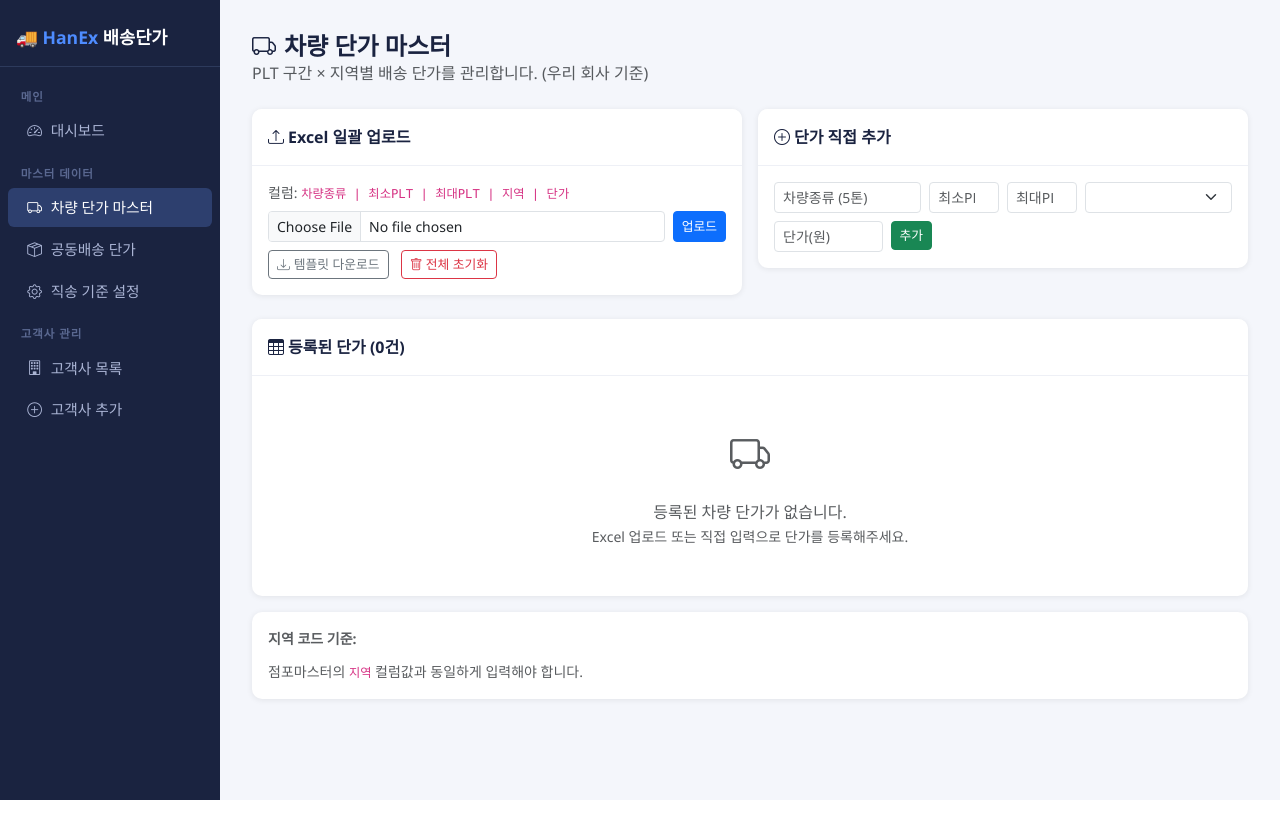
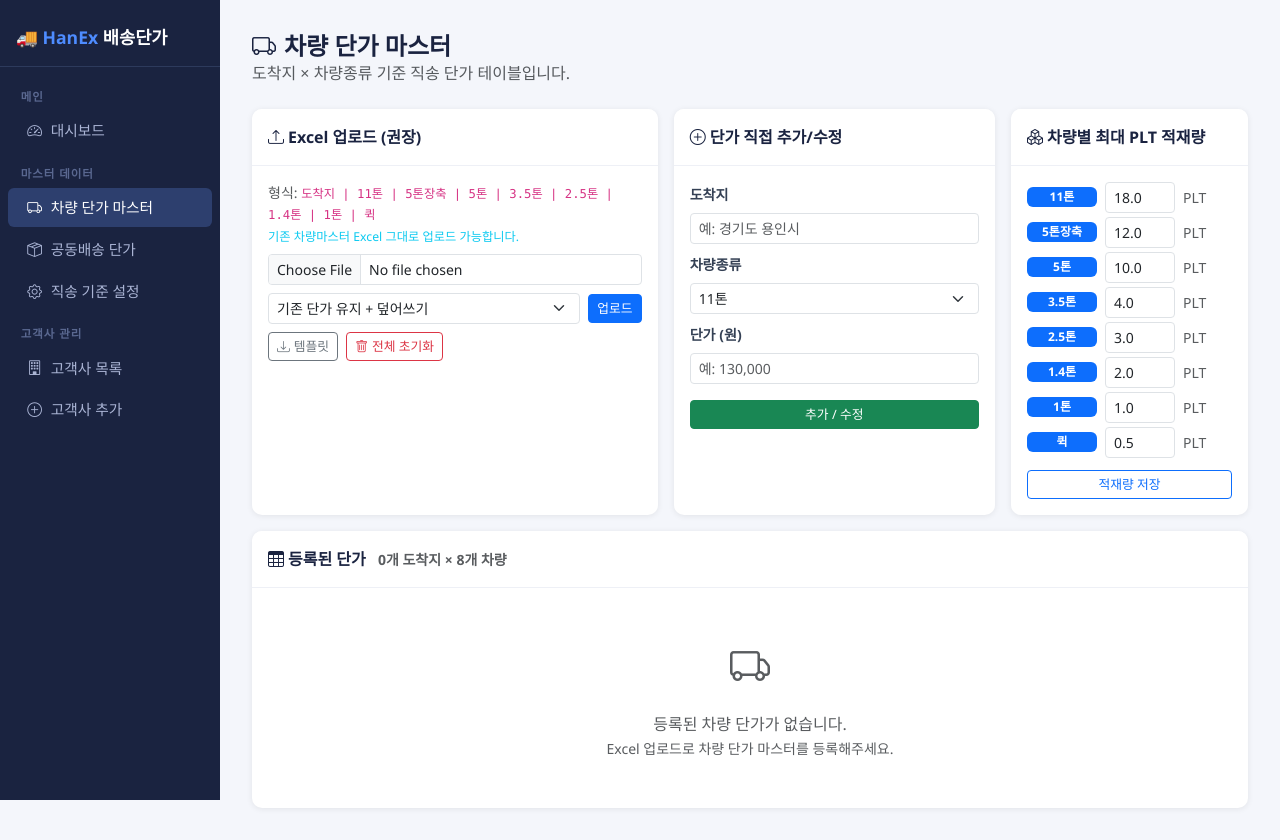
Before and after one commit to sangjin94/hanex_deliverycost, a Flask app: page /masters/vehicle in a window 1280 px wide. Before the commit the page ends 800 px from the top, so only its background shows below. Run offline with Flask 3, Linux system fonts and the light colour scheme; data comes from the database, SQL or seed files in the repository; data that the repository does not hold is empty.

Commit message:
fix: 차량 단가마스터 500 에러 수정
- vehicle_master_add, vehicle_master_delete 라우트 누락 → 추가
- vehicle.html 템플릿을 새 모델(도착지×차량종류 매트릭스)에 맞게 재작성
- 직접 추가 폼: destination + vehicle_type + unit_price로 변경
- 테이블: 도착지를 행, 차량종류를 열로 하는 매트릭스 뷰

Co-Authored-By: Claude Sonnet 4.6 <noreply@anthropic.com>

```diff
--- a/app.py
+++ b/app.py
@@ -245,6 +245,34 @@ def vehicle_master_upload():
     except Exception as e:
         db.session.rollback()
         flash(f'업로드 오류: {e}', 'danger')
+    return redirect(url_for('vehicle_master'))
+
+
+@app.route('/masters/vehicle/add', methods=['POST'])
+def vehicle_master_add():
+    try:
+        destination = request.form['destination'].strip()
+        vehicle_type = request.form['vehicle_type'].strip()
+        unit_price = int(request.form['unit_price'].replace(',', ''))
+        existing = VehicleRate.query.filter_by(destination=destination, vehicle_type=vehicle_type).first()
+        if existing:
+            existing.unit_price = unit_price
+            flash(f'[{destination} / {vehicle_type}] 단가가 수정되었습니다.', 'success')
+        else:
+            db.session.add(VehicleRate(destination=destination, vehicle_type=vehicle_type, unit_price=unit_price))
+            flash(f'[{destination} / {vehicle_type}] 단가가 추가되었습니다.', 'success')
+        db.session.commit()
+    except Exception as e:
+        flash(f'오류: {e}', 'danger')
+    return redirect(url_for('vehicle_master'))
+
+
+@app.route('/masters/vehicle/<int:vid>/delete', methods=['POST'])
+def vehicle_master_delete(vid):
+    v = VehicleRate.query.get_or_404(vid)
+    db.session.delete(v)
+    db.session.commit()
+    flash('삭제되었습니다.', 'warning')
     return redirect(url_for('vehicle_master'))
 
 
--- a/templates/masters/vehicle.html
+++ b/templates/masters/vehicle.html
@@ -3,88 +3,127 @@
 {% block content %}
 <div class="page-header">
   <h1><i class="bi bi-truck me-2"></i>차량 단가 마스터</h1>
-  <p class="text-muted mb-0">PLT 구간 × 지역별 배송 단가를 관리합니다. (우리 회사 기준)</p>
+  <p class="text-muted mb-0">도착지 × 차량종류 기준 직송 단가 테이블입니다.</p>
 </div>
 
-<div class="row g-3 mb-4">
-  <div class="col-md-6">
-    <div class="card">
-      <div class="card-header py-3"><i class="bi bi-upload me-1"></i>Excel 일괄 업로드</div>
+<div class="row g-3 mb-3">
+  <!-- Excel 업로드 -->
+  <div class="col-md-5">
+    <div class="card h-100">
+      <div class="card-header py-3"><i class="bi bi-upload me-1"></i>Excel 업로드 (권장)</div>
       <div class="card-body">
-        <p class="text-muted small mb-2">컬럼: <code>차량종류 | 최소PLT | 최대PLT | 지역 | 단가</code></p>
-        <form method="POST" action="{{ url_for('vehicle_master_upload') }}" enctype="multipart/form-data" class="d-flex gap-2">
-          <input type="file" name="file" class="form-control form-control-sm" accept=".xlsx,.xls,.csv" required>
-          <button type="submit" class="btn btn-primary btn-sm text-nowrap">업로드</button>
+        <p class="text-muted small mb-2">
+          형식: <code>도착지 | 11톤 | 5톤장축 | 5톤 | 3.5톤 | 2.5톤 | 1.4톤 | 1톤 | 퀵</code><br>
+          <span class="text-info small">기존 차량마스터 Excel 그대로 업로드 가능합니다.</span>
+        </p>
+        <form method="POST" action="{{ url_for('vehicle_master_upload') }}" enctype="multipart/form-data">
+          <div class="mb-2">
+            <input type="file" name="file" class="form-control form-control-sm" accept=".xlsx,.xls,.csv" required>
+          </div>
+          <div class="d-flex gap-2 align-items-center mb-2">
+            <select name="overwrite" class="form-select form-select-sm">
+              <option value="no">기존 단가 유지 + 덮어쓰기</option>
+              <option value="yes">전체 초기화 후 업로드</option>
+            </select>
+            <button type="submit" class="btn btn-primary btn-sm text-nowrap">업로드</button>
+          </div>
         </form>
-        <div class="mt-2">
+        <div class="d-flex gap-2 mt-1">
           <a href="{{ url_for('vehicle_master_template') }}" class="btn btn-outline-secondary btn-sm">
-            <i class="bi bi-download me-1"></i>템플릿 다운로드
+            <i class="bi bi-download me-1"></i>템플릿
           </a>
-          <form method="POST" action="{{ url_for('vehicle_master_clear') }}" class="d-inline ms-2"
-                onsubmit="return confirmDelete('전체 차량 단가를 삭제합니다. 계속하시겠습니까?')">
-            <button class="btn btn-outline-danger btn-sm"><i class="bi bi-trash"></i> 전체 초기화</button>
+          <form method="POST" action="{{ url_for('vehicle_master_clear') }}" class="d-inline"
+                onsubmit="return confirmDelete('전체 차량 단가를 삭제합니다.')">
+            <button class="btn btn-outline-danger btn-sm"><i class="bi bi-trash me-1"></i>전체 초기화</button>
           </form>
         </div>
       </div>
     </div>
   </div>
-  <div class="col-md-6">
-    <div class="card">
-      <div class="card-header py-3"><i class="bi bi-plus-circle me-1"></i>단가 직접 추가</div>
+
+  <!-- 직접 추가 -->
+  <div class="col-md-4">
+    <div class="card h-100">
+      <div class="card-header py-3"><i class="bi bi-plus-circle me-1"></i>단가 직접 추가/수정</div>
       <div class="card-body">
         <form method="POST" action="{{ url_for('vehicle_master_add') }}">
-          <div class="row g-2">
-            <div class="col-4">
-              <input type="text" name="vehicle_type" class="form-control form-control-sm" placeholder="차량종류 (5톤)" required>
-            </div>
-            <div class="col-2">
-              <input type="number" name="min_plt" class="form-control form-control-sm" placeholder="최소PLT" step="0.5" required>
-            </div>
-            <div class="col-2">
-              <input type="number" name="max_plt" class="form-control form-control-sm" placeholder="최대PLT" step="0.5" required>
-            </div>
-            <div class="col">
-              <select name="region" class="form-select form-select-sm" required>
-                {% for r in regions %}<option>{{ r }}</option>{% endfor %}
-              </select>
-            </div>
-            <div class="col-3">
-              <input type="text" name="unit_price" class="form-control form-control-sm" placeholder="단가(원)" required>
-            </div>
-            <div class="col-auto">
-              <button type="submit" class="btn btn-success btn-sm">추가</button>
-            </div>
+          <div class="mb-2">
+            <label class="form-label small fw-semibold">도착지</label>
+            <input type="text" name="destination" class="form-control form-control-sm"
+                   placeholder="예: 경기도 용인시" list="dest-list" required>
+            <datalist id="dest-list">
+              {% for d in destinations %}<option value="{{ d }}">{% endfor %}
+            </datalist>
           </div>
+          <div class="mb-2">
+            <label class="form-label small fw-semibold">차량종류</label>
+            <select name="vehicle_type" class="form-select form-select-sm" required>
+              {% for vt in vehicle_types %}<option>{{ vt }}</option>{% endfor %}
+            </select>
+          </div>
+          <div class="mb-3">
+            <label class="form-label small fw-semibold">단가 (원)</label>
+            <input type="text" name="unit_price" class="form-control form-control-sm"
+                   placeholder="예: 130,000" required>
+          </div>
+          <button type="submit" class="btn btn-success btn-sm w-100">추가 / 수정</button>
+        </form>
+      </div>
+    </div>
+  </div>
+
+  <!-- 차량 적재량 설정 -->
+  <div class="col-md-3">
+    <div class="card h-100">
+      <div class="card-header py-3"><i class="bi bi-boxes me-1"></i>차량별 최대 PLT 적재량</div>
+      <div class="card-body">
+        <form method="POST" action="{{ url_for('vehicle_capacity_update') }}">
+          {% for cap in capacities %}
+          <div class="d-flex align-items-center gap-2 mb-1">
+            <span class="badge bg-primary" style="width:70px;text-align:center">{{ cap.vehicle_type }}</span>
+            <input type="number" name="cap_{{ cap.id }}" value="{{ cap.max_plt }}"
+                   class="form-control form-control-sm" style="width:70px" step="0.5" min="0.5">
+            <span class="text-muted small">PLT</span>
+          </div>
+          {% endfor %}
+          <button type="submit" class="btn btn-outline-primary btn-sm w-100 mt-2">적재량 저장</button>
         </form>
       </div>
     </div>
   </div>
 </div>
 
+<!-- 단가 테이블 -->
 <div class="card">
   <div class="card-header py-3">
-    <i class="bi bi-table me-1"></i>등록된 단가 ({{ vehicles|length }}건)
+    <i class="bi bi-table me-1"></i>등록된 단가
+    <span class="text-muted small ms-2">{{ destinations|length }}개 도착지 × {{ vehicle_types|length }}개 차량</span>
   </div>
   <div class="card-body p-0">
-    {% if vehicles %}
-    <div class="table-responsive">
-      <table class="table table-hover mb-0">
-        <thead class="table-light">
-          <tr><th>차량종류</th><th>PLT 구간</th><th>지역</th><th class="text-end">단가(원)</th><th></th></tr>
+    {% if destinations %}
+    <div class="table-responsive" style="max-height:600px;overflow-y:auto">
+      <table class="table table-bordered table-hover table-sm mb-0" style="font-size:.82rem">
+        <thead class="table-dark" style="position:sticky;top:0">
+          <tr>
+            <th style="min-width:130px">도착지</th>
+            {% for vt in vehicle_types %}
+            <th class="text-end text-nowrap">{{ vt }}</th>
+            {% endfor %}
+          </tr>
         </thead>
         <tbody>
-        {% for v in vehicles %}
+        {% for dest in destinations %}
         <tr>
-          <td><span class="badge bg-primary">{{ v.vehicle_type }}</span></td>
-          <td>{{ v.min_plt|int }}~{{ v.max_plt|int }} PLT</td>
-          <td><span class="badge bg-secondary badge-region">{{ v.region }}</span></td>
-          <td class="text-end fw-semibold">{{ '{:,}'.format(v.unit_price) }}원</td>
+          <td class="fw-semibold">{{ dest }}</td>
+          {% for vt in vehicle_types %}
           <td class="text-end">
-            <form method="POST" action="{{ url_for('vehicle_master_delete', vid=v.id) }}" class="d-inline"
-                  onsubmit="return confirmDelete()">
-              <button class="btn btn-sm btn-outline-danger"><i class="bi bi-trash"></i></button>
-            </form>
+            {% if matrix.get(dest, {}).get(vt) %}
+            <span class="text-primary">{{ '{:,}'.format(matrix[dest][vt]) }}</span>
+            {% else %}
+            <span class="text-muted">-</span>
+            {% endif %}
           </td>
+          {% endfor %}
         </tr>
         {% endfor %}
         </tbody>
@@ -94,21 +133,9 @@
     <div class="text-center text-muted py-5">
       <i class="bi bi-truck fs-1 d-block mb-3"></i>
       등록된 차량 단가가 없습니다.<br>
-      <span class="small">Excel 업로드 또는 직접 입력으로 단가를 등록해주세요.</span>
+      <span class="small">Excel 업로드로 차량 단가 마스터를 등록해주세요.</span>
     </div>
     {% endif %}
   </div>
 </div>
-
-<div class="card mt-3">
-  <div class="card-body">
-    <p class="text-muted small mb-1"><strong>지역 코드 기준:</strong></p>
-    <div class="d-flex flex-wrap gap-2">
-      {% for r in regions %}
-      <span class="badge bg-secondary">{{ r }}</span>
-      {% endfor %}
-    </div>
-    <p class="text-muted small mt-2 mb-0">점포마스터의 <code>지역</code> 컬럼값과 동일하게 입력해야 합니다.</p>
-  </div>
-</div>
 {% endblock %}
```
